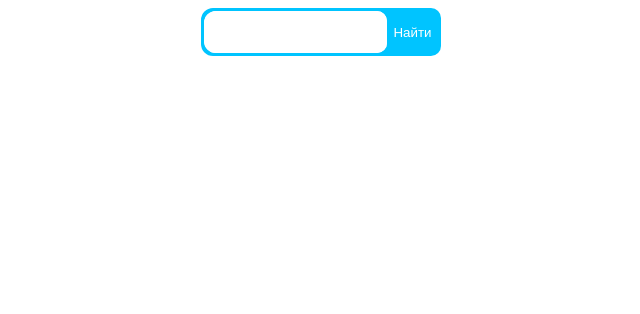
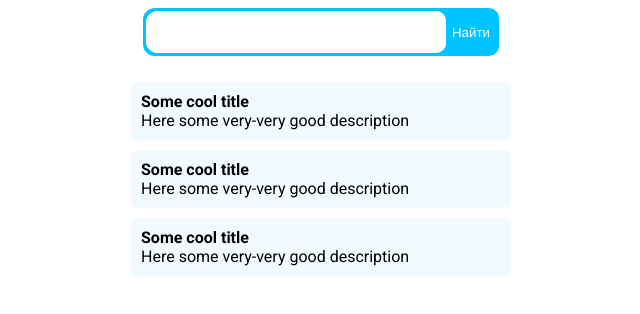
Before and after one commit to nessai1/ajaxSearchApp, a plain HTML site: page index.html in a window 1280 px wide. Shown: the whole page, without its empty margins (319-959 px from the left). Drawn offline with Linux system fonts and the light colour scheme.

Commit message:
Закончил верстку

```diff
--- a/index.html
+++ b/index.html
@@ -15,6 +15,20 @@
         </div>
         <button class="input__submit" type="submit">Найти</button>
     </form>
+    <div class="searchResult">
+        <div class="searchResult__item">
+            <span class="searchResult__item__title">Some cool title</span>
+            <span class="searchResult__item__desc">Here some very-very good description</span>
+        </div>
+        <div class="searchResult__item">
+            <span class="searchResult__item__title">Some cool title</span>
+            <span class="searchResult__item__desc">Here some very-very good description</span>
+        </div>
+        <div class="searchResult__item">
+            <span class="searchResult__item__title">Some cool title</span>
+            <span class="searchResult__item__desc">Here some very-very good description</span>
+        </div>
+    </div>
 </div>
 </body>
 </html>
--- a/style/main.css
+++ b/style/main.css
@@ -1,9 +1,13 @@
+
+@import url('https://fonts.googleapis.com/css2?family=Roboto:wght@400;700&display=swap');
 
 .app
 {
+    font-family: 'Roboto', sans-serif;
     display: flex;
     align-items: center;
     justify-content: center;
+    flex-direction: column;
 }
 
 .formSearch
@@ -24,6 +28,8 @@
 
 .input__control
 {
+    min-width: 300px;
+    max-width: 720px;
     height: 42px;
     border: 1px solid rgba(0, 0, 0, 0);
     border-radius: 12px 10px 10px 12px !important;
@@ -52,3 +58,39 @@
     border-radius: 0 10px 10px 0;
     transition: background .1s linear;
 }
+
+.searchResult
+{
+    display: flex;
+    justify-content: space-around;
+    align-content: space-around;
+    flex-direction: column;
+}
+
+.searchResult__item
+{
+    margin-top: 10px;
+    padding: 10px;
+    width: 360px;
+    border-radius: 6px;
+    background-color: rgb(241, 250, 255);
+    display: flex;
+    flex-direction: column;
+    transition: .1s linear;
+}
+
+.searchResult__item:hover
+{
+    background-color: rgb(238, 241, 248);
+    transition: .1s linear;
+}
+
+.searchResult__item__title
+{
+    font-weight: bold;
+}
+
+.searchResult__item__desc
+{
+    font-weight: 400;
+}
```
